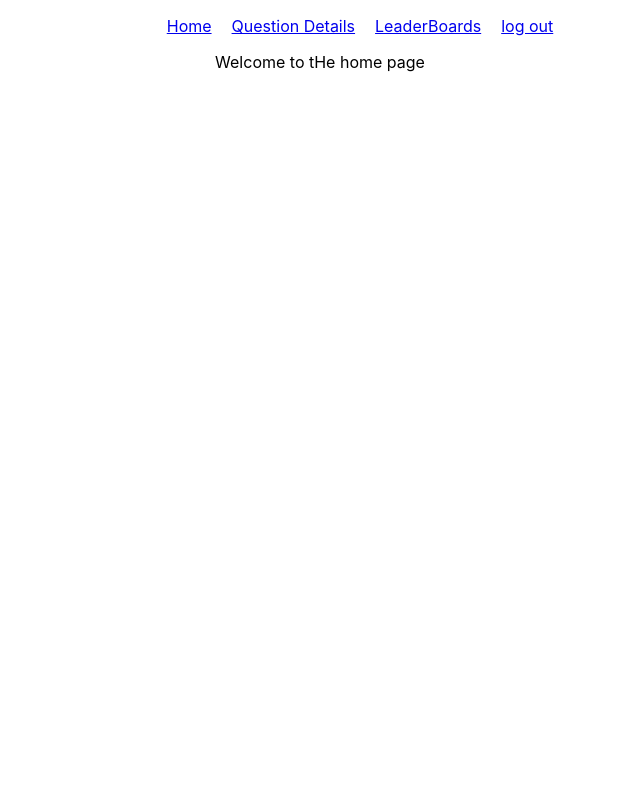
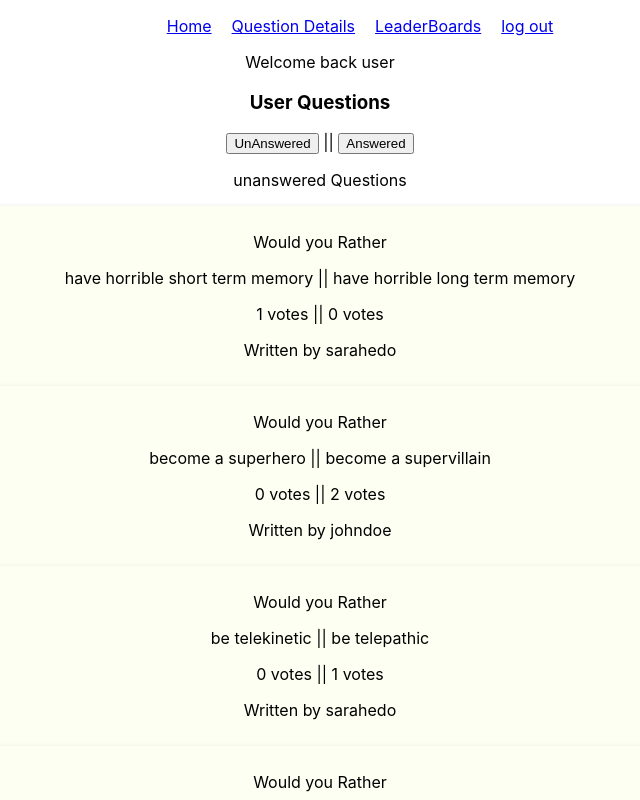
Before and after one commit to bozicschucky/would-you-rather, a React (Create React App) app: page /login in a window 1280 px wide. Both pictures are taken after a click on the button "Login". Shown: the top 800 px of the page, without its empty margins (320-960 px from the left). Built offline with nearby package versions, Linux system fonts and the light colour scheme.

Commit message:
add logic to display the questions

```diff
--- a/src/App.css
+++ b/src/App.css
@@ -63,3 +63,17 @@
 ul {
   list-style-type: none;
 }
+
+.card {
+  box-shadow: 0 4px 8px 0 rgba(0, 0, 0, 0.2);
+  transition: 0.3s;
+  padding: 10px 12px;
+  background: rgb(254, 255, 243);
+  align-items: center;
+}
+
+.card:hover {
+  cursor: pointer;
+  box-shadow: 0 8px 16px 0 rgba(0, 0, 0, 0.2);
+  background: rgb(247, 241, 191);
+}
--- a/src/App.js
+++ b/src/App.js
@@ -1,5 +1,5 @@
 import "./App.css";
-import { BrowserRouter as Router, Switch, Route, Link } from "react-router-dom";
+import { BrowserRouter as Router, Switch, Route } from "react-router-dom";
 import {
   Home,
   QuestionDetails,
--- a/src/components/counter.jsx
+++ b/src/components/counter.jsx
@@ -1,4 +1,4 @@
-import React, { useState } from "react";
+import React from "react";
 import { useSelector, useDispatch } from "react-redux";
 import { decrement, increment } from "../store/reducers";
 
--- a/src/components/home.jsx
+++ b/src/components/home.jsx
@@ -1,7 +1,93 @@
-import React from "react";
+import React, { useEffect, useState } from "react";
+import { useSelector, useDispatch } from "react-redux";
+import { getQuestions } from "../store/reducers";
 
 const Home = () => {
-  return <div>Welcome to tHe home page</div>;
+  const dispatch = useDispatch();
+  const loggedInUser = useSelector((state) => state.counter.loggedInUser.name);
+  const questions = useSelector((state) => state.counter.questions);
+  const questionsArray = Object.values(questions);
+  const questionCategories = {
+    answered: [],
+    unanswered: [],
+  };
+
+  const groupQuestions = (questions) => {
+    questions.forEach((question) => {
+      if (
+        question.optionOne.votes.includes(loggedInUser) ||
+        question.optionTwo.votes.includes(loggedInUser)
+      ) {
+        questionCategories.answered.push(question);
+      } else {
+        questionCategories.unanswered.push(question);
+      }
+    });
+  };
+  // groups questions into answered and unanswered
+  groupQuestions(questionsArray);
+
+  const [dataCategory, setDataToggle] = useState("unanswered");
+  const [questionCategory, setCategory] = useState(
+    questionCategories[dataCategory]
+  );
+  useEffect(() => {
+    dispatch(getQuestions());
+  }, [dispatch]);
+
+  const handleDataToggle = (e) => {
+    const answer = e.target.dataset.answer;
+    setDataToggle(answer);
+    setCategory(questionCategories[answer]);
+  };
+
+  const data = questionCategory.length
+    ? questionCategory
+    : questionCategories["unanswered"];
+
+  return (
+    <div>
+      <p>Welcome back user {loggedInUser}</p>
+
+      <h3>User Questions</h3>
+      <p>
+        <button
+          type="button"
+          data-answer="unanswered"
+          onClick={handleDataToggle}
+        >
+          {" "}
+          UnAnswered
+        </button>{" "}
+        ||{" "}
+        <button data-answer="answered" onClick={handleDataToggle}>
+          Answered
+        </button>
+      </p>
+      <p>{dataCategory} Questions</p>
+      <div>
+        {data.map((qtn) => {
+          return (
+            <div key={qtn.id} className="card options-card">
+              <p>Would you Rather</p>
+              <div className="options-holder">
+                <div className="option-text">
+                  <p>
+                    {qtn.optionOne.text} || {qtn.optionTwo.text}
+                  </p>
+                  <p>
+                    {qtn.optionOne.votes.length} votes ||{" "}
+                    {qtn.optionTwo.votes.length} votes
+                  </p>
+                </div>
+                <p>Written by {qtn.author}</p>
+              </div>
+            </div>
+          );
+        })}
+      </div>
+    </div>
+  );
 };
 
 export default Home;
--- a/src/store/reducers.js
+++ b/src/store/reducers.js
@@ -1,11 +1,24 @@
 import { createSlice, createAsyncThunk } from "@reduxjs/toolkit";
-import { _getUsers } from "../data";
+import { _getUsers, _getQuestions } from "../data";
 
 export const getAllUsers = createAsyncThunk(
   "users/getUsers",
   async (payload, { rejectWithValue }) => {
     try {
       const response = await _getUsers();
+      const data = response;
+      return data;
+    } catch (error) {
+      return rejectWithValue(error);
+    }
+  }
+);
+
+export const getQuestions = createAsyncThunk(
+  "questions/getQuestions",
+  async (payload, { rejectWithValue }) => {
+    try {
+      const response = await _getQuestions();
       const data = response;
       return data;
     } catch (error) {
@@ -44,6 +57,9 @@ export const counterSlice = createSlice({
     builder.addCase(getAllUsers.fulfilled, (state, action) => {
       state.users = action.payload;
     });
+    builder.addCase(getQuestions.fulfilled, (state, action) => {
+      state.questions = action.payload;
+    });
     builder.addCase("LOGIN", (state, action) => {
       state.loggedInUser.name = action.payload;
       state.loggedInUser.loggedIn = true;
```
